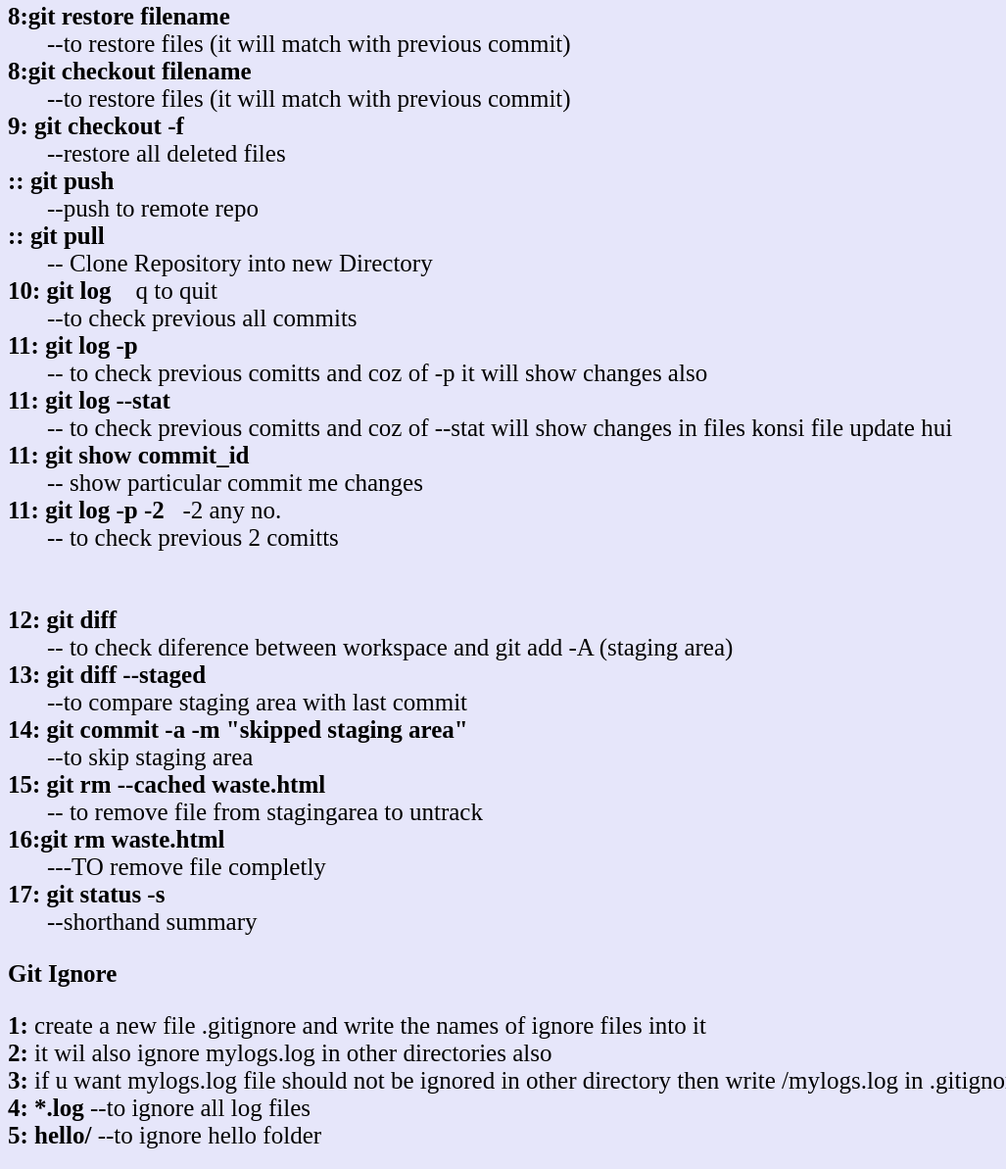
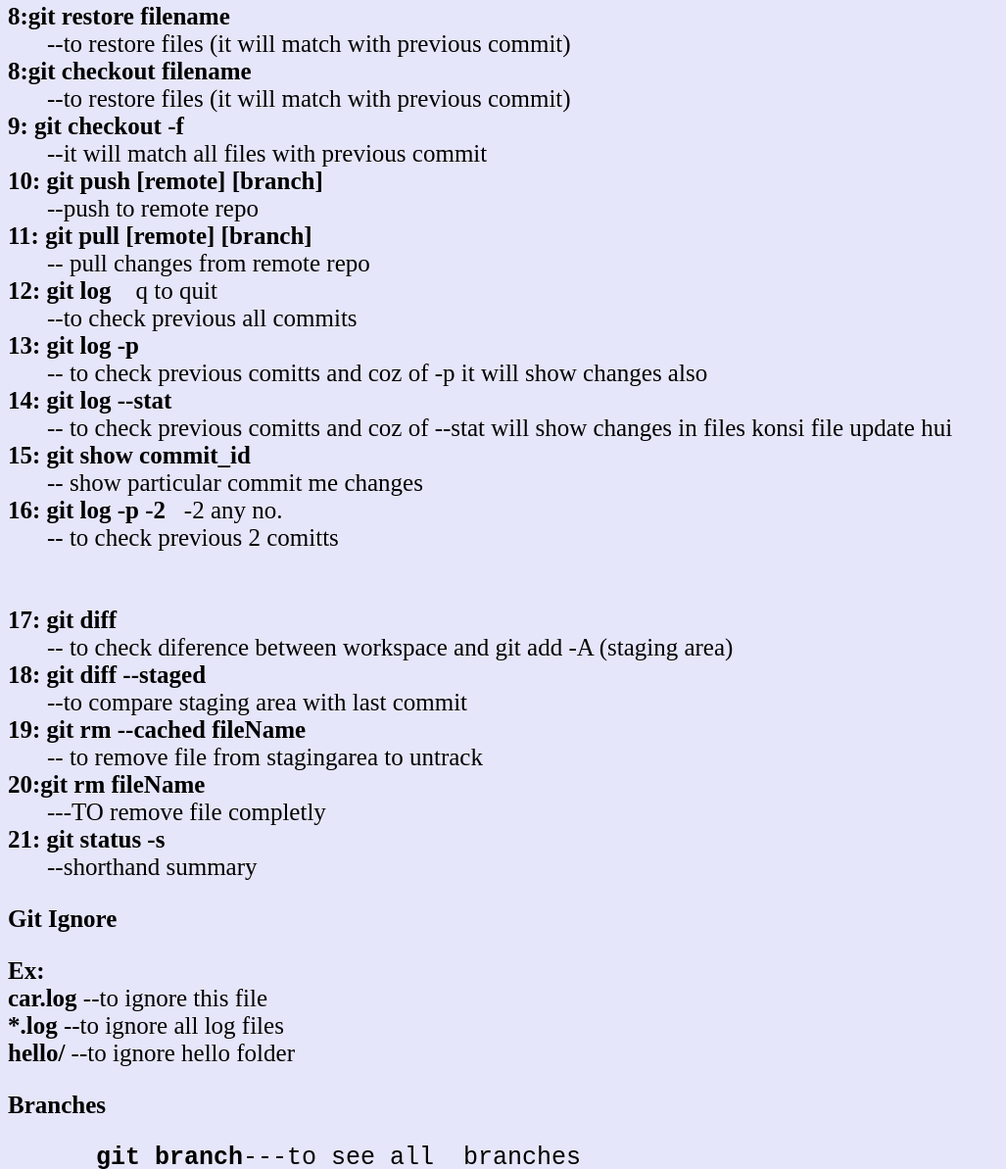
Before and after one commit to chhabrahimanshu1/bashNote, a plain HTML site: page index.html in a window 1280 px wide. Shown: the part 956-2149 px from the top of the page at 98% size, without its empty margins (0-1027 px from the left). Drawn offline with Linux system fonts and the light colour scheme.

Commit message:
done change

```diff
--- a/index.html
+++ b/index.html
@@ -31,63 +31,58 @@
     <dl>
       <dt><b> 1:git init</b></dt>
       <dd>-- to add a new repositry</dd>
-      <dt><b>2: ls -lart</b></dt>
-      <dd>--Show all hidden files</dd>
-      <dt><b>3: git status</b></dt>
+      <dt><b>2: git status</b></dt>
       <dd>--to show which files are being tracked</dd>
-      <dt><b>4: git add index.html</b></dt>
+      <dt><b>3: git add index.html</b></dt>
       <dd>--to add a file for being tracked</dd>
+      <dt><b>3: git add -A</b></dt>
+      <dd>--to add all files under track</dd>
       <dt><b>5: git commit</b></dt>
-      <dd>-- to save the file (we always need a initial commit )</dd>
+      <dd>-- to save the file </dd>
       <dt><b>6: git commit -m "message"</b></dt>
       <dd>--shorthand for above process</dd>
-      <dt><b>7: git add -A</b></dt>
-      <dd>-- to add all files under track</dd>
+      <dt><b>7: git commit  -a -m "message"</b></dt>
+      <dd>-- to sikp add command</dd>
 	    <br /><br />
       <dt><b>8:git restore filename</b></dt>
       <dd>--to restore files (it will match with previous commit)</dd>
       <dt><b>8:git checkout filename</b></dt>
       <dd>--to restore files (it will match with previous commit)</dd>
       <dt><b>9: git checkout -f</b></dt>
-      <dd>--restore all deleted files</dd>
-	  <dt><b>:: git push</b></dt>
+      <dd>--it will match all files with previous commit</dd>
+	  <dt><b>10: git push [remote] [branch] </b></dt>
       <dd>--push to remote repo</dd>
-	  <dt><b>:: git pull</b></dt>
-      <dd>-- Clone Repository into new Directory</dd>
-      <dt><b>10: git log </b>&nbsp;&nbsp; q to quit</dt>
+	  <dt><b>11: git pull [remote] [branch]</b></dt>
+      <dd>-- pull changes from remote repo</dd>
+      <dt><b>12: git log </b>&nbsp;&nbsp; q to quit</dt>
       <dd>--to check previous all commits</dd>
-      <dt><b>11: git log -p</b> &nbsp;&nbsp;</dt>
+      <dt><b>13: git log -p</b> &nbsp;&nbsp;</dt>
       <dd>-- to check previous  comitts and coz of -p it will show changes also</dd>
-      <dt><b>11: git log --stat</b> &nbsp;&nbsp;</dt>
+      <dt><b>14: git log --stat</b> &nbsp;&nbsp;</dt>
       <dd>-- to check previous  comitts and coz of --stat will show changes in files konsi file update hui</dd>
-      <dt><b>11: git show commit_id</b> &nbsp;&nbsp;</dt>
+      <dt><b>15: git show commit_id</b> &nbsp;&nbsp;</dt>
       <dd>-- show particular commit me changes</dd>
-      <dt><b>11: git log -p -2</b> &nbsp;&nbsp;-2 any no.</dt>
+      <dt><b>16: git log -p -2</b> &nbsp;&nbsp;-2 any no.</dt>
       <dd>-- to check previous 2 comitts</dd>  <br /><br />
-      <dt><b>12: git diff</b></dt>
+      <dt><b>17: git diff</b></dt>
       <dd>
         -- to check diference between workspace and git add -A (staging area)
       </dd>
-      <dt><b>13: git diff --staged</b></dt>
+      <dt><b>18: git diff --staged</b></dt>
       <dd>--to compare staging area with last commit</dd>
-      <dt><b>14: git commit -a -m "skipped staging area"</b></dt>
-      <dd>--to skip staging area</dd>
-      <dt><b>15: git rm --cached waste.html</b></dt>
+      <dt><b>19: git rm --cached fileName</b></dt>
       <dd>-- to remove file from stagingarea to untrack</dd>
-      <dt><b>16:git rm waste.html </b></dt>
+      <dt><b>20:git rm fileName </b></dt>
       <dd>---TO remove file completly</dd>
-      <dt><b>17: git status -s</b></dt>
+      <dt><b>21: git status -s</b></dt>
       <dd>--shorthand summary</dd>
     </dl>
     <h3>Git Ignore</h3>
     <p>
-      <b>1: </b> create a new file .gitignore and write the names of ignore
-      files into it <br />
-      <b>2: </b> it wil also ignore mylogs.log in other directories also <br />
-      <b>3: </b>if u want mylogs.log file should not be ignored in other
-      directory then write /mylogs.log in .gitignore <br />
-      <b>4: *.log</b> --to ignore all log files <br />
-      <b>5: hello/</b> --to ignore hello folder
+      <b>Ex: </b> <br />
+      <b> car.log</b> --to ignore this file <br />
+      <b> *.log</b> --to ignore all log files <br />
+      <b> hello/</b> --to ignore hello folder
     </p>
     <h3>Branches</h3>
     <pre>
@@ -100,7 +95,6 @@
 
 	  <b>git switch master<b/>--to switch b\w branches
 	  <b>git switch -c branch<b/>-- to create a new branch and switch to it
-	  <b>git switch -</b>-- to switch to master
 
 	  <b>git branch -d filename</b>  -- to delete a local branch
 	  <b>git push origin --delete branch_name</b> -- to delete a branch from remote repo
```
